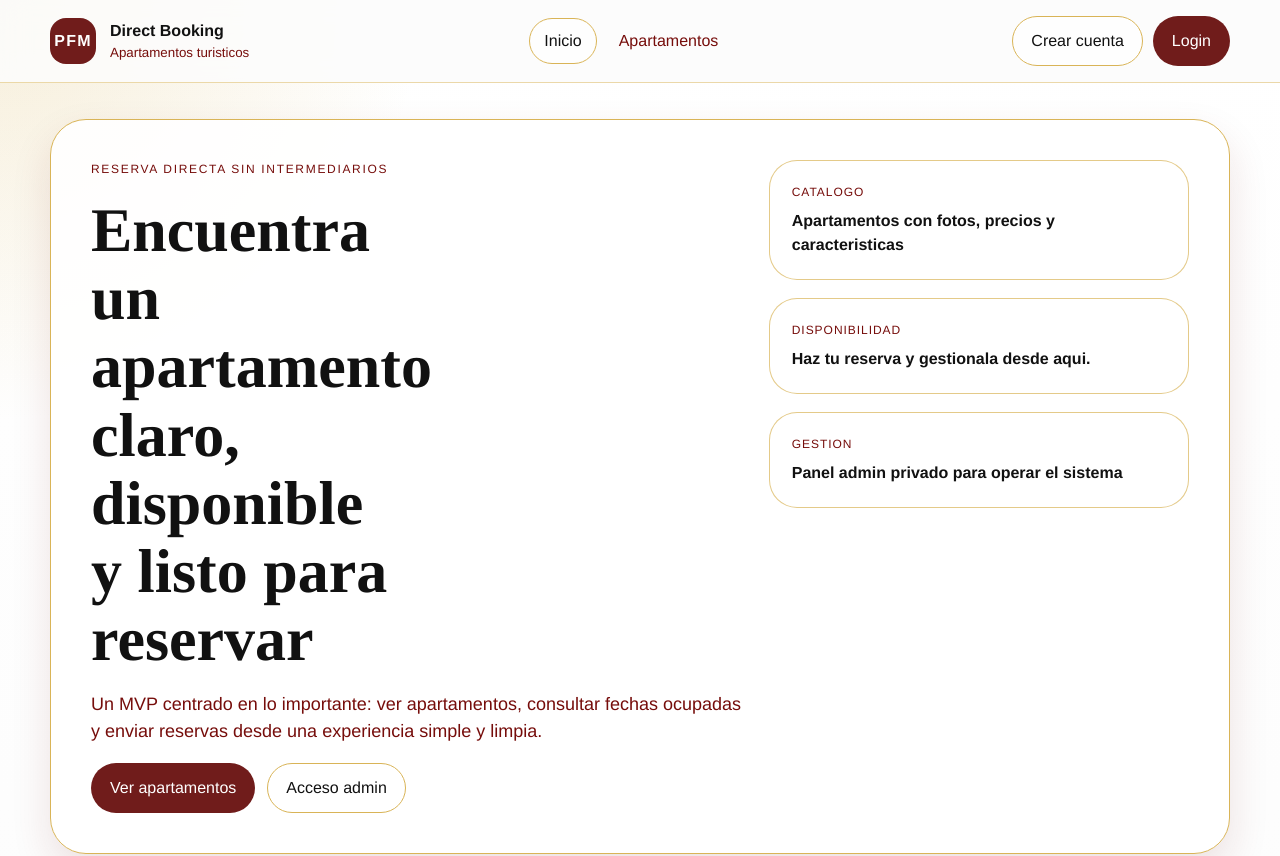
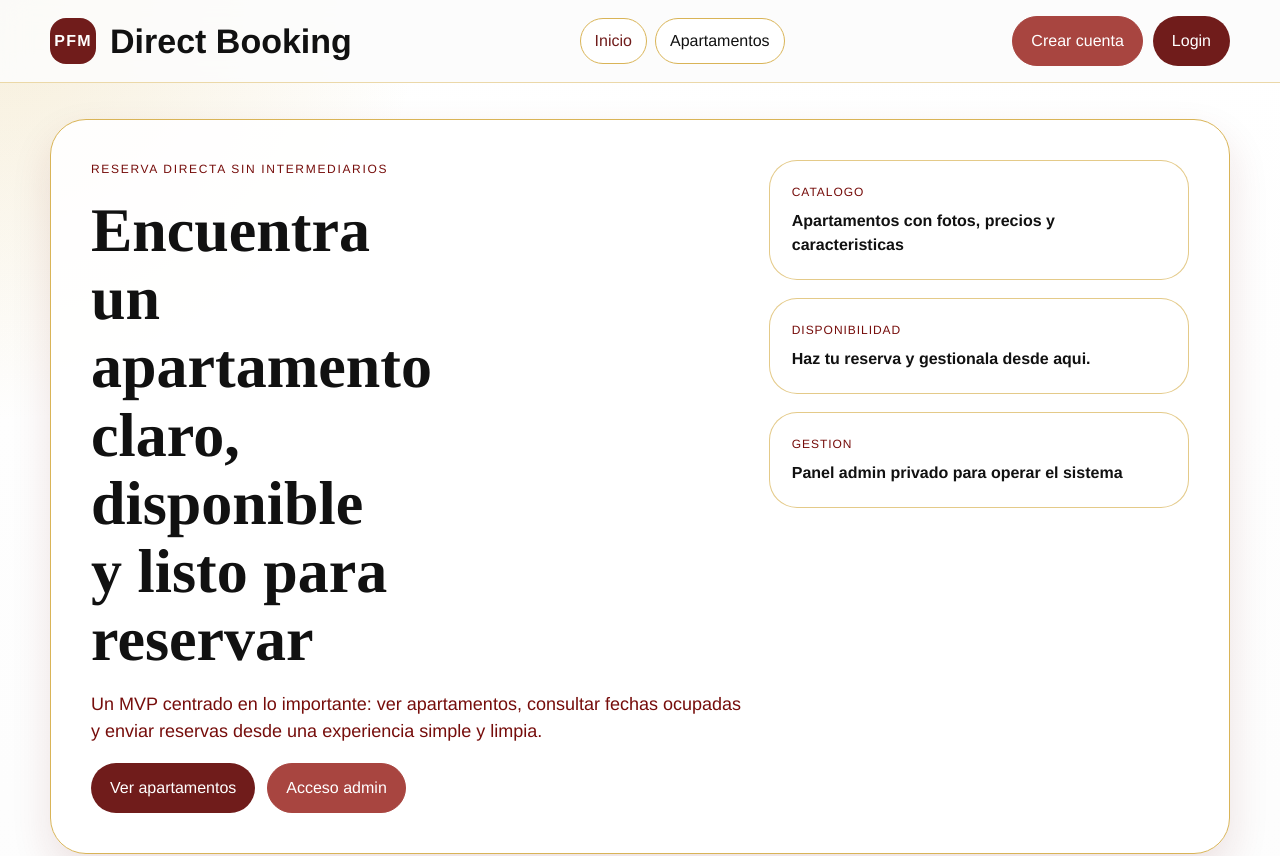
Before and after one commit to daviidxestrada/pfm-frontend, a React app: page / in a window 1280 px wide. Shown: the top 856 px of the page. Built offline with nearby package versions, Linux system fonts and the light colour scheme; no server answers; the HTML template or start-up script is replaced by a standard one.

Commit message:
rediseñar el header responsive y pulir ux de navegacion en movil

```diff
--- a/src/components/reservations/ReservationForm.jsx
+++ b/src/components/reservations/ReservationForm.jsx
@@ -115,7 +115,7 @@ function ReservationForm({ apartmentId }) {
                   {formatRange(range.startDate)} - {formatRange(range.endDate)}
                 </span>
                 <span className="neutral-pill">
-                  {range.source === "block" ? "Bloqueo manual" : "Reserva"}
+                  {range.source === "block" ? "No disponible" : "Reserva"}
                 </span>
               </li>
             ))}
--- a/src/index.css
+++ b/src/index.css
@@ -112,15 +112,19 @@ h3 {
   display: inline-flex;
   align-items: center;
   gap: 14px;
+  align-self: center;
+  line-height: 1;
 }
 
-.site-brand strong,
-.site-brand small {
+.site-brand strong {
   display: block;
+  font-size: 34px;
+  line-height: 1.02;
+  margin: 0;
 }
 
-.site-brand small {
-  color: var(--muted);
+.site-brand-break {
+  display: none;
 }
 
 .site-brand-mark {
@@ -146,19 +150,47 @@ h3 {
 .site-status-pill {
   padding: 10px 14px;
   border-radius: 999px;
-  color: var(--muted);
+  color: var(--text-strong);
 }
 
-.site-nav-link.active {
-  background: var(--surface);
-  color: var(--text-strong);
+.site-nav-link {
+  background: var(--surface-strong);
   border: 1px solid var(--border);
+  transition: color 0.2s ease, border-color 0.2s ease, background 0.2s ease;
+}
+
+.site-nav-link-active {
+  color: var(--primary);
+  border-color: var(--border);
+  background: var(--surface-strong);
 }
 
 .site-actions {
   display: flex;
   align-items: center;
   gap: 10px;
+}
+
+.site-menu-toggle {
+  display: none;
+  align-items: center;
+  gap: 10px;
+  padding: 10px 14px;
+  border-radius: 999px;
+  border: 1px solid var(--border);
+  background: var(--surface);
+  color: var(--text-strong);
+  align-self: center;
+}
+
+.site-menu-toggle-icon {
+  width: 22px;
+  height: 22px;
+  object-fit: contain;
+}
+
+.site-menu-panel {
+  display: contents;
 }
 
 .site-cta {
@@ -183,9 +215,9 @@ h3 {
 }
 
 .site-cta-secondary {
-  background: var(--surface);
-  color: var(--text-strong);
-  border-color: var(--border);
+  background: #a84540;
+  color: #ffffff;
+  border-color: #a84540;
 }
 
 .site-main {
@@ -948,6 +980,92 @@ h3 {
 }
 
 @media (max-width: 900px) {
+  .site-header-inner {
+    display: grid;
+    grid-template-columns: minmax(0, 1fr) auto;
+    align-items: start;
+    gap: 0px;
+    padding: 12px 0 12px;
+  }
+
+  .site-brand {
+    min-width: 0;
+    gap: 12px;
+    align-self: start;
+  }
+
+  .site-brand strong {
+    font-size: 24px;
+    line-height: 1.02;
+  }
+
+  .site-brand-break {
+    display: block;
+  }
+
+  .site-menu-toggle {
+    display: inline-flex;
+    justify-self: end;
+    padding: 10px 16px;
+    align-self: start;
+  }
+
+  .site-menu-panel {
+    grid-column: 1 / -1;
+    display: flex;
+    flex-direction: column;
+    gap: 12px;
+    padding: 16px;
+    border: 1px solid var(--border);
+    border-radius: 24px;
+    background: var(--surface-strong);
+    box-shadow: var(--shadow);
+    transform: translateY(-14px);
+    opacity: 0;
+    max-height: 0;
+    overflow: hidden;
+    pointer-events: none;
+    transform-origin: top center;
+    transition:
+      transform 0.24s ease,
+      opacity 0.24s ease,
+      max-height 0.28s ease,
+      padding-top 0.24s ease,
+      padding-bottom 0.24s ease,
+      margin-top 0.24s ease;
+    padding-top: 0;
+    padding-bottom: 0;
+    margin-top: 0;
+  }
+
+  .site-menu-panel-open {
+    transform: translateY(0);
+    opacity: 1;
+    max-height: 420px;
+    pointer-events: auto;
+    padding-top: 16px;
+    padding-bottom: 16px;
+    margin-top: 12px;
+  }
+
+  .site-nav,
+  .site-actions {
+    flex-direction: column;
+    align-items: stretch;
+  }
+
+  .site-nav-link,
+  .site-status-pill,
+  .site-actions .site-cta {
+    width: 100%;
+    justify-content: center;
+    text-align: center;
+  }
+
+  .site-nav-link {
+    background: #ffffff;
+  }
+
   .site-main {
     width: min(var(--container), calc(100% - 24px));
     padding: 24px 0 40px;
@@ -972,6 +1090,11 @@ h3 {
 
   .detail-gallery {
     grid-template-columns: 1fr;
+  }
+
+  .hero-copy h1,
+  .page-heading h1 {
+    max-width: none;
   }
 
   .availability-item,
--- a/src/layouts/MainLayout.jsx
+++ b/src/layouts/MainLayout.jsx
@@ -1,29 +1,61 @@
-import { useContext } from "react";
+import { useContext, useState } from "react";
 import { Link, NavLink, Outlet } from "react-router-dom";
 
+import menuIcon from "../assets/images/iconmenu.svg";
 import { AuthContext } from "../context";
 
 function MainLayout() {
   const { user, authReady } = useContext(AuthContext);
   const isAdmin = user?.role === "admin";
+  const [menuOpen, setMenuOpen] = useState(false);
+  const closeMenu = () => setMenuOpen(false);
 
   return (
     <div className="site-shell">
       <header className="site-header">
         <div className="site-header-inner">
-          <Link to="/" className="site-brand">
+          <Link to="/" className="site-brand" onClick={closeMenu}>
             <span className="site-brand-mark">PFM</span>
-            <span>
-              <strong>Direct Booking</strong>
-              <small>Apartamentos turisticos</small>
-            </span>
+            <strong>
+              <span>Direct </span>
+              <br className="site-brand-break" />
+              <span>Booking</span>
+            </strong>
           </Link>
 
+          <button
+            type="button"
+            className="site-menu-toggle"
+            aria-expanded={menuOpen}
+            aria-controls="site-menu-panel"
+            onClick={() => setMenuOpen((currentValue) => !currentValue)}
+          >
+            <img src={menuIcon} alt="" aria-hidden="true" className="site-menu-toggle-icon" />
+            <span>{menuOpen ? "Cerrar" : "Menu"}</span>
+          </button>
+
+          <div
+            id="site-menu-panel"
+            className={`site-menu-panel${menuOpen ? " site-menu-panel-open" : ""}`}
+          >
             <nav className="site-nav">
-            <NavLink to="/" end className="site-nav-link">
+              <NavLink
+                to="/"
+                end
+                onClick={closeMenu}
+                className={({ isActive }) =>
+                  isActive ? "site-nav-link site-nav-link-active" : "site-nav-link"
+                }
+              >
                 Inicio
               </NavLink>
-            <NavLink to="/apartments" className="site-nav-link">
+              <NavLink
+                to="/apartments"
+                onClick={closeMenu}
+                className={({ isActive }) =>
+                  isActive ? "site-nav-link site-nav-link-active" : "site-nav-link"
+                }
+              >
                 Apartamentos
               </NavLink>
             </nav>
@@ -32,19 +64,24 @@ function MainLayout() {
               {!authReady ? (
                 <span className="site-status-pill">Comprobando sesion</span>
               ) : user ? (
-              <Link to={isAdmin ? "/admin" : "/account"} className="site-cta site-cta-primary">
+                <Link
+                  to={isAdmin ? "/admin" : "/account"}
+                  className="site-cta site-cta-primary"
+                  onClick={closeMenu}
+                >
                   {isAdmin ? "Ir al panel admin" : "Mi panel"}
                 </Link>
               ) : (
                 <>
-              <Link to="/register" className="site-cta site-cta-secondary">
+                  <Link to="/register" className="site-cta site-cta-secondary" onClick={closeMenu}>
                     Crear cuenta
                   </Link>
-              <Link to="/login" className="site-cta site-cta-primary">
+                  <Link to="/login" className="site-cta site-cta-primary" onClick={closeMenu}>
                     Login
                   </Link>
                 </>
               )}
+            </div>
           </div>
         </div>
       </header>
```
Also changed, not shown: src/assets/images/iconmenu.svg (added). Lines whose indentation alone changed are shown as unchanged.
